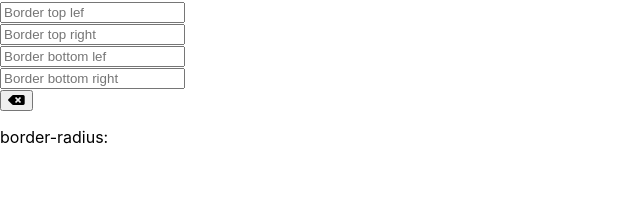
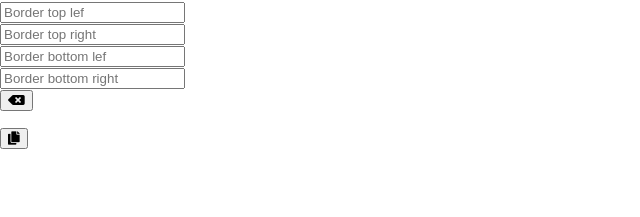
Before and after one commit to Ancient-R/02-preview-border-radius, a React (Create React App) app: page / in a window 1280 px wide. Shown: the part 68-285 px from the top of the page, without its empty margins (0-640 px from the left). Built offline with nearby package versions, Linux system fonts and the light colour scheme.

Commit message:
Agregando un boton para copiar el estilo del border-radius

```diff
--- a/src/components/BorderClasses.jsx
+++ b/src/components/BorderClasses.jsx
@@ -1,13 +1,35 @@
-import React from 'react'
+import React, { useRef } from 'react'
 
 const BorderClasses = ({ borders }) => {
 
+    const refClass = useRef();
+    const toastRef = useRef();
+
     const { topLeft, topRight, bottomLeft, bottomRight } = borders;
 
+    const handleCopy = () => {
+        if( refClass.current.textContent.trim() !== ''){
+            const styless = refClass.current.textContent.split('E');
+
+            navigator.clipboard.writeText(styless[0]);
+
+            toastRef.current.textContent= "Copiado"
+            toastRef.current.classList.add('copied', 'fadein');
+
+            setTimeout(() => {
+                toastRef.current.classList.remove('copied', 'fadein')
+                toastRef.current.textContent= null
+            }, 3000);
+        }
+    }
     return (
         <>
+            <div
+                className="container-class"
+                ref={ refClass }
+            >
                 { ( topLeft === topRight && topLeft === bottomLeft && topLeft === bottomRight ) ?
-                <p>border-radius: { topLeft > 0 ? `${ topLeft }px;` : null } </p>
+                    <p> { topLeft > 0 ? `border-radius: ${ topLeft }px;` : null } </p>
                 :
                     ( topLeft === bottomRight && topRight === bottomLeft ) ?
                     <p>border-radius: { `${ topLeft }px` } { topRight > 0 ? `${ topRight }px;` : '0;' }</p>
@@ -19,6 +41,17 @@ const BorderClasses = ({ borders }) => {
                         { bottomRight > 0 ? `${ bottomRight }px; ` : ' 0 ' }
                     </p>
                 }
+                <button
+                    className="button-copy"
+                    onClick={ handleCopy }
+                >
+                    <i className="fas fa-copy"></i>
+                </button>
+
+                <p
+                    ref={ toastRef }
+                ></p>
+            </div>
         </>
     );
 }
```
Lines whose indentation alone changed are shown as unchanged.
